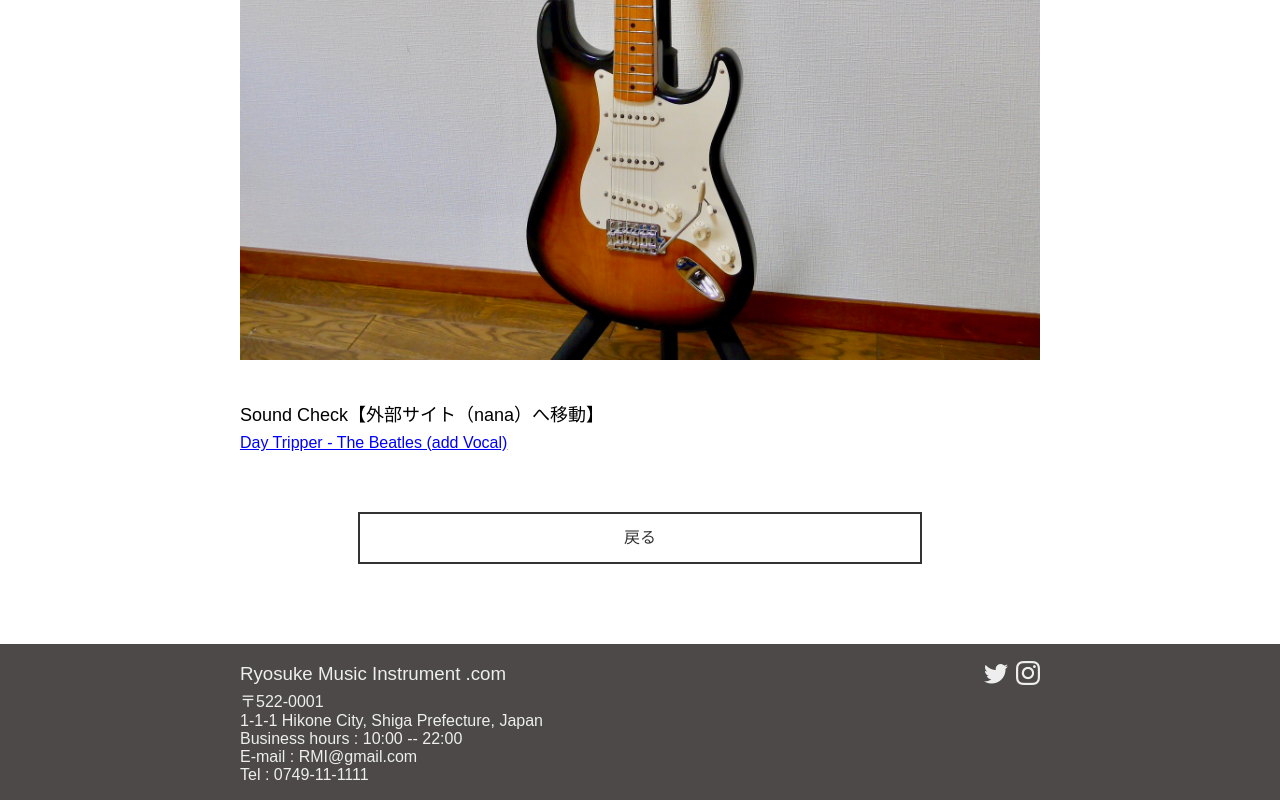
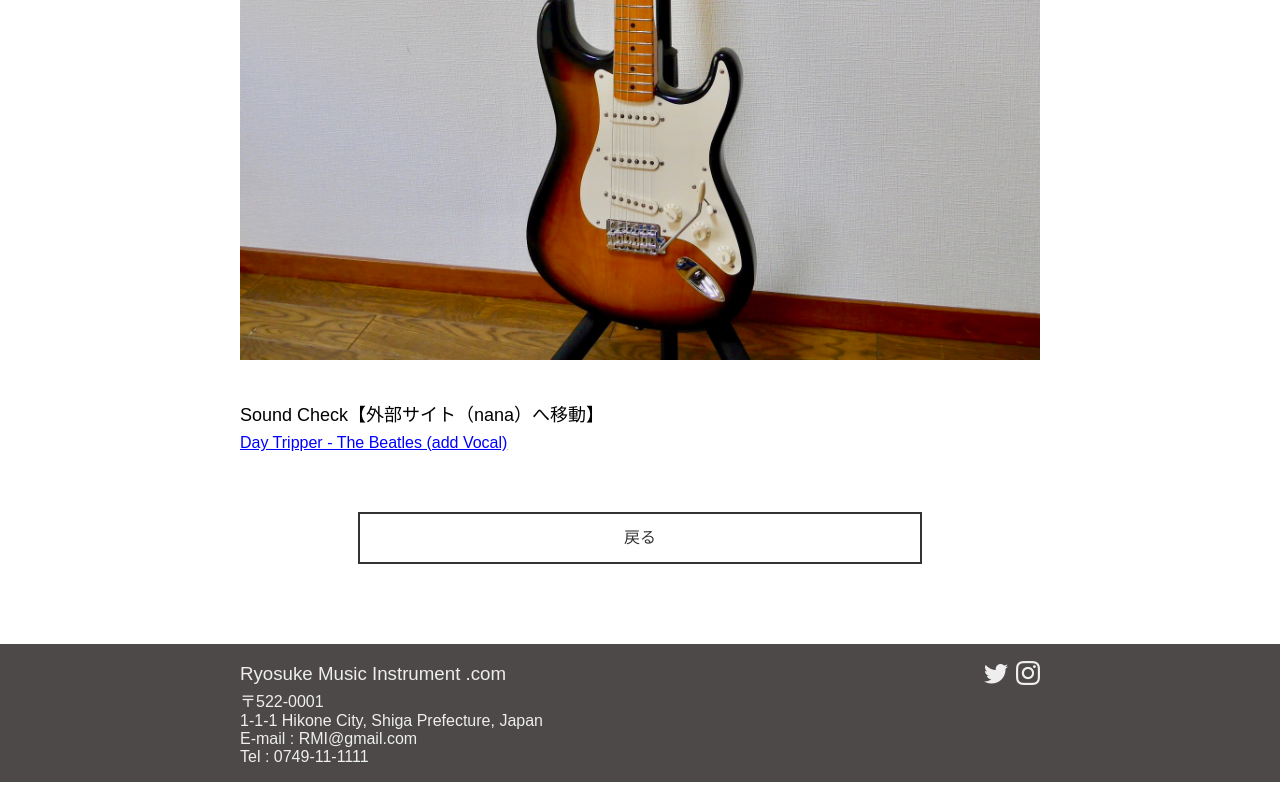
Before and after one commit to ryosuke252/myecsite, a plain HTML site: page EGuitar.html in a window 1280 px wide. Shown: the part 620-1420 px from the top of the page. Drawn offline with nearby package versions, Linux system fonts and the light colour scheme.

Commit message:
Add files via upload

```diff
--- a/EGuitar.html
+++ b/EGuitar.html
@@ -78,7 +78,6 @@
           <li>
             <p>〒522-0001</p>
             <p>1-1-1 Hikone City, Shiga Prefecture, Japan</p>
-            <p>Business hours : 10:00 -- 22:00</p>
             <p>E-mail : RMI@gmail.com</p>
             <p>Tel : 0749-11-1111</p>
           </li>
```
